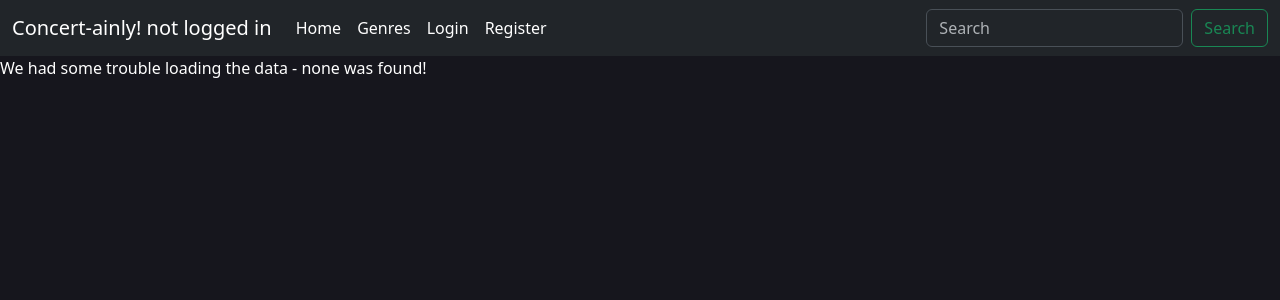
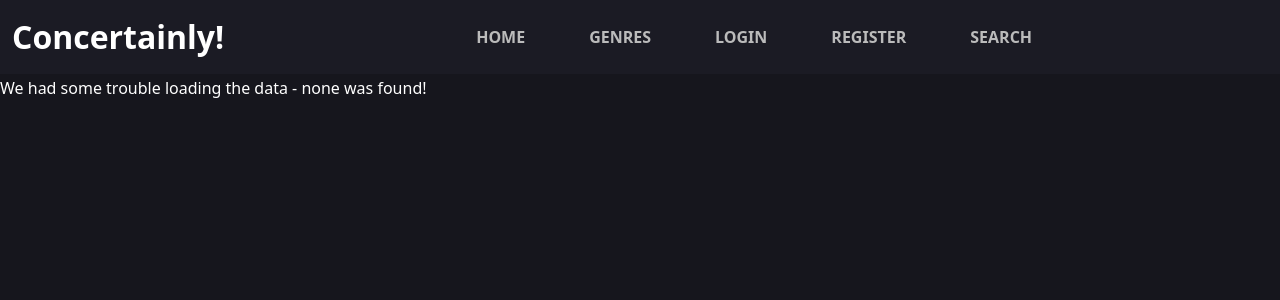
Before and after one commit to zak-grivell/wad_project, a Django app: template templates/noData.html in a window 1280 px wide. Shown: the top 300 px of the page. Run offline with Django 5.2, Linux system fonts and the light colour scheme; the template is opened without the code that fills it, so the values that code supplies are empty.

Commit message:
update navbar

```diff
--- a/concertainly/static/stylesheet.css
+++ b/concertainly/static/stylesheet.css
@@ -1,6 +1,30 @@
 body {
     background-color: #16161D;
-    color: white
+    color: white;
+    padding-top: 76px;
+}
+
+/* navbar */
+.navbar-translucent {
+  background-color: rgba(30, 30, 41, 0.7);
+  backdrop-filter: blur(5px);
+}
+
+.navbar-brand {
+    font-size: 2rem;
+}
+
+.nav-link {
+    font-weight: bold;
+}
+
+.navbar .nav-link {
+    color: #bbbbbb !important;
+    transition: color 0.3s ease;
+}
+
+.navbar .nav-link:hover {
+    color: #ffffff !important;
 }
 
 /* tour page */
--- a/templates/base.html
+++ b/templates/base.html
@@ -18,40 +18,37 @@
 
 <body>
   <div>
-    <nav class="navbar navbar-expand-lg bg-dark" data-bs-theme="dark">
+    <nav class="navbar navbar-expand-lg navbar-translucent fixed-top" data-bs-theme="dark">
       <div class="container-fluid">
-        {% if user.is_authenticated %}
-        <a class="navbar-brand" href="{% url 'concertainly:home' %}">Concert-ainly! logged in as {{ user.username }}</a>
-        {% else %}
-        <a class="navbar-brand" href="{% url 'concertainly:home' %}">Concert-ainly! not logged in</a>
-        {% endif %}
+        <a class="navbar-brand fw-bold" href="{% url 'concertainly:home' %}">Concertainly!</a>
         <button class="navbar-toggler" type="button" data-bs-toggle="collapse" data-bs-target="#navbarSupportedContent"
           aria-controls="navbarSupportedContent" aria-expanded="false" aria-label="Toggle navigation">
           <span class="navbar-toggler-icon"></span>
         </button>
         <div class="collapse navbar-collapse" id="navbarSupportedContent">
-          <ul class="navbar-nav me-auto mb-2 mb-lg-0">
+          <ul class="navbar-nav mx-auto d-flex gap-5 mb-2 mb-lg-0">
             <li class="nav-item">
-              <a class="nav-link active" aria-current="page" href="{% url 'concertainly:home' %}">Home</a>
+              <a class="nav-link active" aria-current="page" href="{% url 'concertainly:home' %}">HOME</a>
             </li>
             <li class="nav-item">
-              <a class="nav-link active" aria-current="page" href="{% url 'concertainly:genres' %}">Genres</a>
+              <a class="nav-link active" aria-current="page" href="{% url 'concertainly:genres' %}">GENRES</a>
             </li>
             <li class="nav-item">
               {% if user.is_authenticated %}
-              <a class="nav-link active" aria-current="page" href="{% url 'concertainly:logout' %}">Logout</a>
+              <a class="nav-link active" aria-current="page" href="{% url 'concertainly:logout' %}">LOGOUT</a>
               {% else %}
-              <a class="nav-link active" aria-current="page" href="{% url 'concertainly:login' %}">Login</a>
+              <a class="nav-link active" aria-current="page" href="{% url 'concertainly:login' %}">LOGIN</a>
               {% endif %}
             </li>
+            {% if not user.is_authenticated %}
             <li class="nav-item">
-              <a class="nav-link active" aria-current="page" href="{% url 'concertainly:register' %}">Register</a>
+              <a class="nav-link active" aria-current="page" href="{% url 'concertainly:register' %}">REGISTER</a>
+            </li>
+            {% endif %}
+            <li class="nav-item">
+              <a class="nav-link active" aria-current="page" href="{% url 'concertainly:search' %}">SEARCH</a>
             </li>
           </ul>
-          <form class="d-flex" role="search">
-            <input class="form-control me-2" type="search" placeholder="Search" aria-label="Search"/>
-            <button class="btn btn-outline-success" type="submit" href="{% url 'concertainly:login' %}">Search</button>
-          </form>
         </div>
       </div>
     </nav>
```
Also changed, not shown: concertainly/migrations/0001_initial.py.
